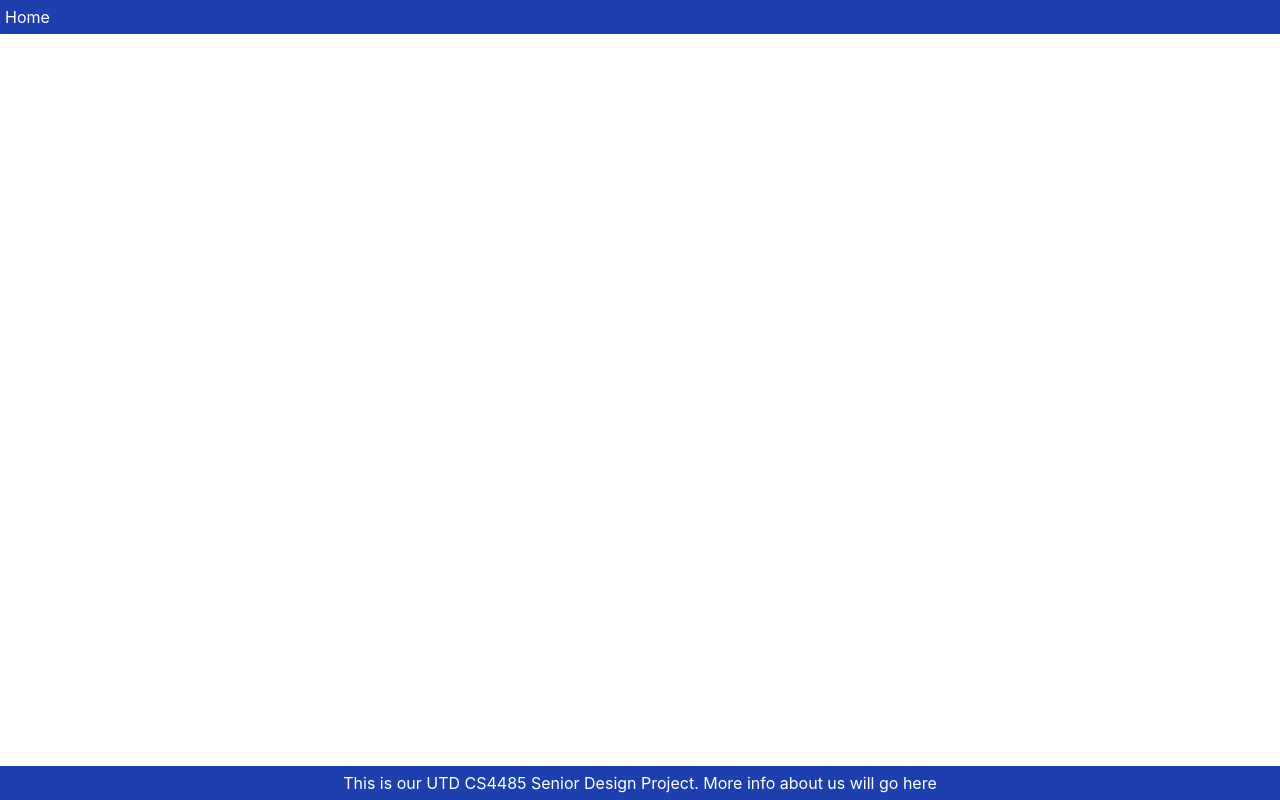
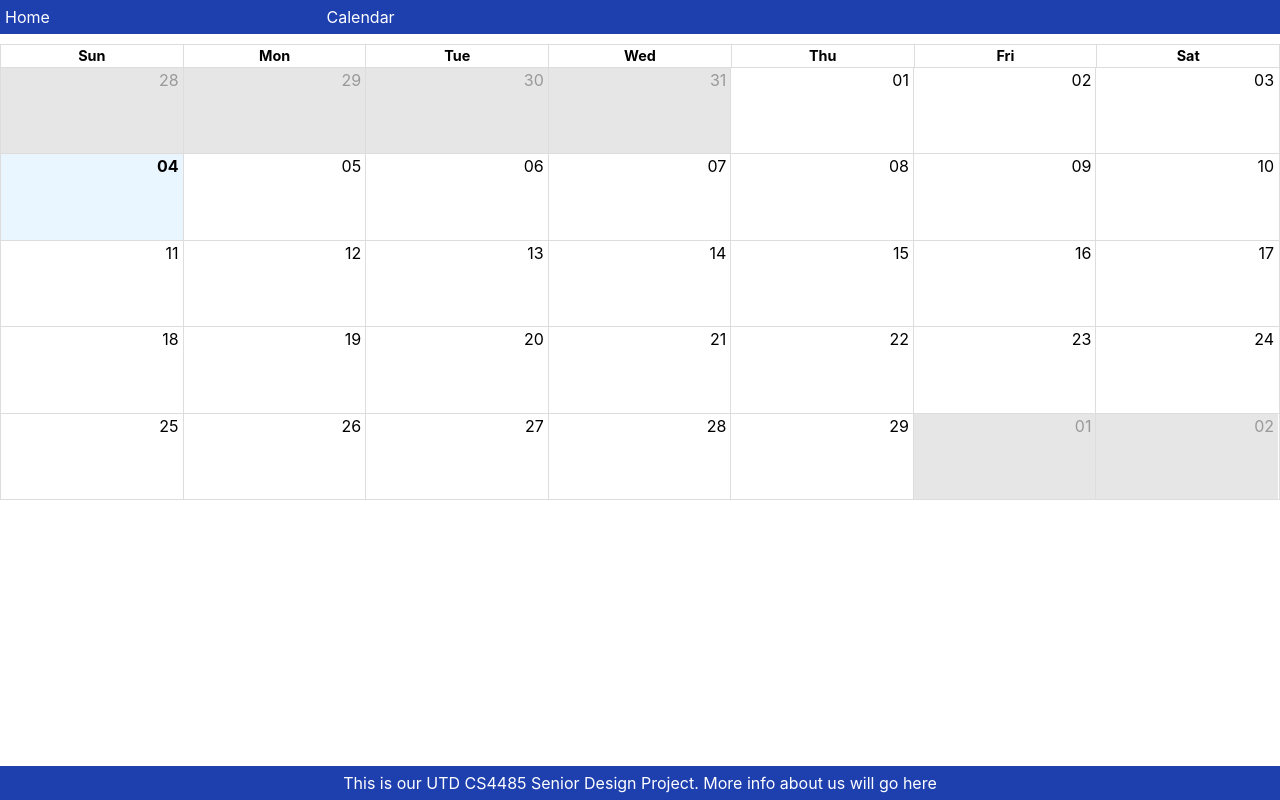
Before and after one commit to nealgandhi/CS4485, a React (Create React App) app in the folder frontend/schedule-planner/: page /calendar in a window 1280 px wide. Built offline with nearby package versions, Linux system fonts and the light colour scheme.

Commit message:
Setup Calendar Page

```diff
--- a/frontend/schedule-planner/package.json
+++ b/frontend/schedule-planner/package.json
@@ -6,7 +6,10 @@
     "@testing-library/jest-dom": "^5.17.0",
     "@testing-library/react": "^13.4.0",
     "@testing-library/user-event": "^13.5.0",
+    "moment": "^2.30.1",
     "react": "^18.2.0",
+    "react-big-calendar": "^1.8.7",
+    "react-calendar": "^4.8.0",
     "react-dom": "^18.2.0",
     "react-router-dom": "^6.22.0",
     "react-scripts": "5.0.1",
--- a/frontend/schedule-planner/src/App.js
+++ b/frontend/schedule-planner/src/App.js
@@ -4,6 +4,7 @@ import Home from './components/Home';
 import { BrowserRouter, Routes, Route, } from 'react-router-dom';
 import Login from './components/Login';
 import Footer from './components/Footer';
+import CalendarPage from './components/CalendarPage';
 
 
 function App() {
@@ -14,6 +15,7 @@ function App() {
         <Routes>
           <Route path="/" element={<Home/>}/>
           <Route path="/login" element={<Login/>}/>
+          <Route path="/calendar" element={<CalendarPage/>}/>
         </Routes>
       </BrowserRouter>
       <Footer/>
--- /dev/null
+++ b/frontend/schedule-planner/src/components/CalendarPage.js
@@ -0,0 +1,24 @@
+import React from 'react';
+import { Calendar, momentLocalizer } from 'react-big-calendar';
+import 'react-big-calendar/lib/css/react-big-calendar.css';
+import moment from 'moment'
+
+function Schedule() {
+    const localizer = momentLocalizer(moment)
+    const myEventsList = []
+    return (
+        <div>
+            <Calendar
+                localizer={localizer}
+                events={myEventsList}
+                startAccessor="start"
+                endAccessor="end"
+                style={{
+                    height:500
+                }}
+            />
+        </div>
+    );
+}
+
+export default Schedule;
--- a/frontend/schedule-planner/src/components/Header.js
+++ b/frontend/schedule-planner/src/components/Header.js
@@ -11,8 +11,9 @@ function Header() {
             }}
             className='bg-blue-800 grid-rows-4 gap-4'
         >
-            <div>
+            <div className='grid grid-cols-4 gap-4'>
                 <a href="/">Home</a>
+                <a href="/calendar">Calendar</a>
             </div>
         </div>
     );
```
Also changed, not shown: 1 other file (tests, documents, lock files or other folders).
